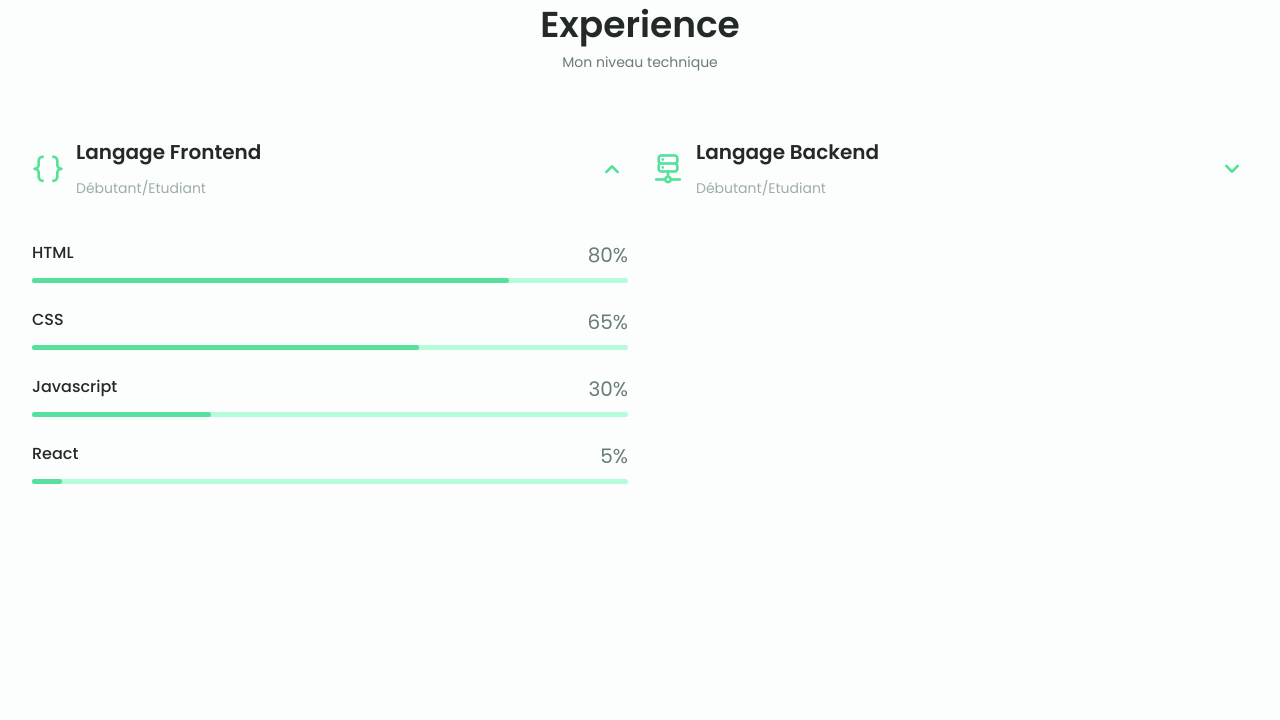
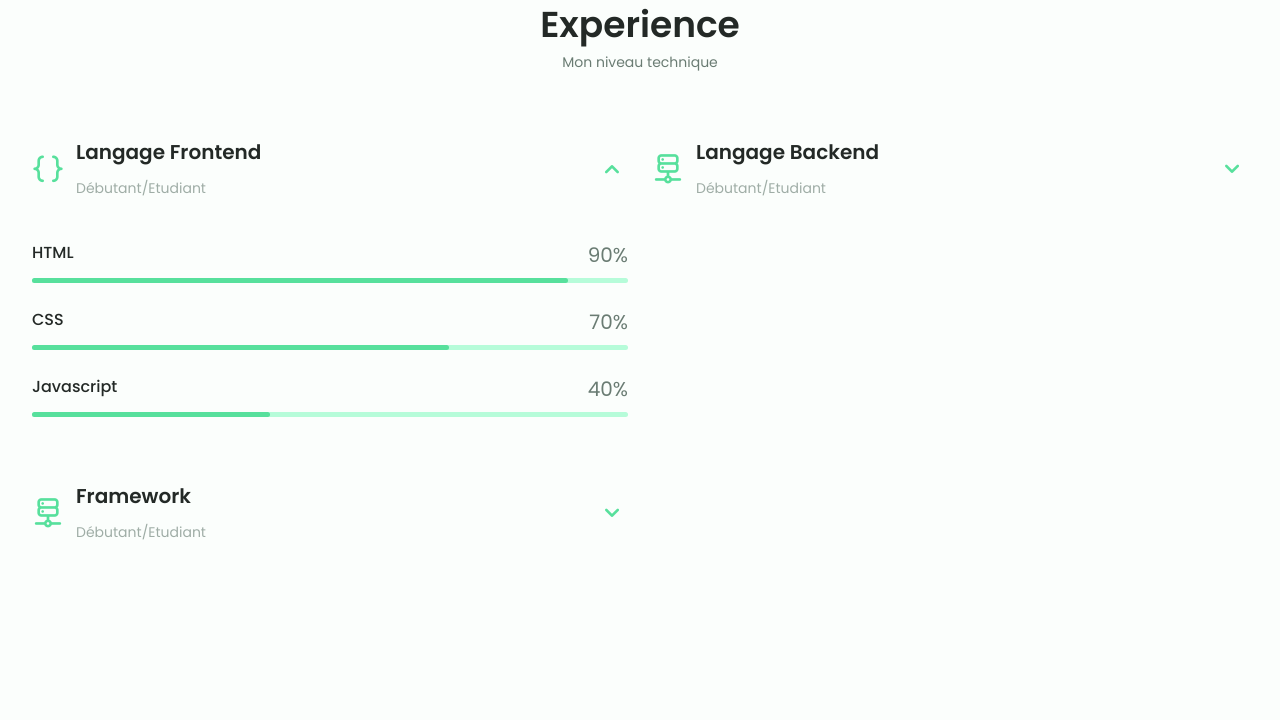
Before and after one commit to GnsYnns/bts_portefolio, a PHP site: page / in a window 1280 px wide. Shown: the part 1539-2259 px from the top of the page. Run offline with PHP 8.4, Linux system fonts and the light colour scheme.

Commit message:
modif langage + ajout framework

```diff
--- a/assets/css/styles.css
+++ b/assets/css/styles.css
@@ -493,27 +493,33 @@ img {
 }
 
 .skills__html{
-  width                     : 80%;
+  width                     : 90%;
 }
 .skills__css{
-  width                     : 65%;
+  width                     : 70%;
 }
 .skills__js{
-  width                     : 30%;
-}
-.skills__react{
-  width                     : 5%;
+  width                     : 40%;
 }
 .skills__python{
-  width                     : 70%;
+  width                     : 50%;
 }
 .skills__php{
-  width                     : 30%;
+  width                     : 75%;
 }
 .skills__cpp{
   width                     : 10%;
 }
-.skills__bash{
+.skills__csharp{
+  width                     : 60%;
+}
+.skills__laravel{
+  width                     : 70%;
+}
+.skills__net{
+  width                     : 60%;
+}
+.skills__react{
   width                     : 10%;
 }
 
--- a/index.html
+++ b/index.html
@@ -138,30 +138,23 @@
                                 <div class="skills__data">
                                     <div class="skills__title">
                                         <h3 class="skills__name">HTML</h3>
-                                        <span class="skill__number">80%</span>
+                                        <span class="skill__number">90%</span>
                                     </div>
                                     <div class="skills__bar"><span class="skills__percentage skills__html"></span></div>
                                 </div>
                                 <div class="skills__data">
                                     <div class="skills__title">
                                         <h3 class="skills__name">CSS</h3>
-                                        <span class="skill__number">65%</span>
+                                        <span class="skill__number">70%</span>
                                     </div>
                                     <div class="skills__bar"><span class="skills__percentage skills__css"></span></div>
                                 </div>
                                 <div class="skills__data">
                                     <div class="skills__title">
                                         <h3 class="skills__name">Javascript</h3>
-                                        <span class="skill__number">30%</span>
+                                        <span class="skill__number">40%</span>
                                     </div>
                                     <div class="skills__bar"><span class="skills__percentage skills__js"></span></div>
-                                </div>
-                                <div class="skills__data">
-                                    <div class="skills__title">
-                                        <h3 class="skills__name">React</h3>
-                                        <span class="skill__number">5%</span>
-                                    </div>
-                                    <div class="skills__bar"><span class="skills__percentage skills__react"></span></div>
                                 </div>
                             </div>
                         </div>
@@ -180,17 +173,24 @@
                             <div class="skills__list grid">
                                 <div class="skills__data">
                                     <div class="skills__title">
-                                        <h3 class="skills__name">Python</h3>
-                                        <span class="skill__number">70%</span>
+                                        <h3 class="skills__name">PHP</h3>
+                                        <span class="skill__number">75%</span>
                                     </div>
-                                    <div class="skills__bar"><span class="skills__percentage skills__python"></span></div>
+                                    <div class="skills__bar"><span class="skills__percentage skills__php"></span></div>
                                 </div>
                                 <div class="skills__data">
                                     <div class="skills__title">
-                                        <h3 class="skills__name">PHP</h3>
-                                        <span class="skill__number">30%</span>
+                                        <h3 class="skills__name">C#</h3>
+                                        <span class="skill__number">60%</span>
                                     </div>
-                                    <div class="skills__bar"><span class="skills__percentage skills__php"></span></div>
+                                    <div class="skills__bar"><span class="skills__percentage skills__csharp"></span></div>
+                                </div>
+                                <div class="skills__data">
+                                    <div class="skills__title">
+                                        <h3 class="skills__name">Python</h3>
+                                        <span class="skill__number">50%</span>
+                                    </div>
+                                    <div class="skills__bar"><span class="skills__percentage skills__python"></span></div>
                                 </div>
                                 <div class="skills__data">
                                     <div class="skills__title">
@@ -199,12 +199,41 @@
                                     </div>
                                     <div class="skills__bar"><span class="skills__percentage skills__cpp"></span></div>
                                 </div>
+                            </div>
+                        </div>
+                    </div>
+                    <div>
+                        <!--==================== SKILLS 3 ====================-->
+                        <div class="skills__content skills__close">
+                            <div class="skills__header">
+                                <i class="uil uil-server-network skills__icon"></i>
+                                <div>
+                                    <h1 class="skills__title">Framework</h1>
+                                    <span class="skills__subtitle">Débutant/Etudiant</span>
+                                </div>
+                                <i class="uil uil-angle-down skills__arrow"></i>
+                            </div>
+                            <div class="skills__list grid">
                                 <div class="skills__data">
                                     <div class="skills__title">
-                                        <h3 class="skills__name">Bash</h3>
+                                        <h3 class="skills__name">Laravel</h3>
+                                        <span class="skill__number">70%</span>
+                                    </div>
+                                    <div class="skills__bar"><span class="skills__percentage skills__laravel"></span></div>
+                                </div>
+                                <div class="skills__data">
+                                    <div class="skills__title">
+                                        <h3 class="skills__name">.NET</h3>
+                                        <span class="skill__number">60%</span>
+                                    </div>
+                                    <div class="skills__bar"><span class="skills__percentage skills__net"></span></div>
+                                </div>
+                                <div class="skills__data">
+                                    <div class="skills__title">
+                                        <h3 class="skills__name">React</h3>
                                         <span class="skill__number">10%</span>
                                     </div>
-                                    <div class="skills__bar"><span class="skills__percentage skills__bash"></span></div>
+                                    <div class="skills__bar"><span class="skills__percentage skills__react"></span></div>
                                 </div>
                             </div>
                         </div>
```
